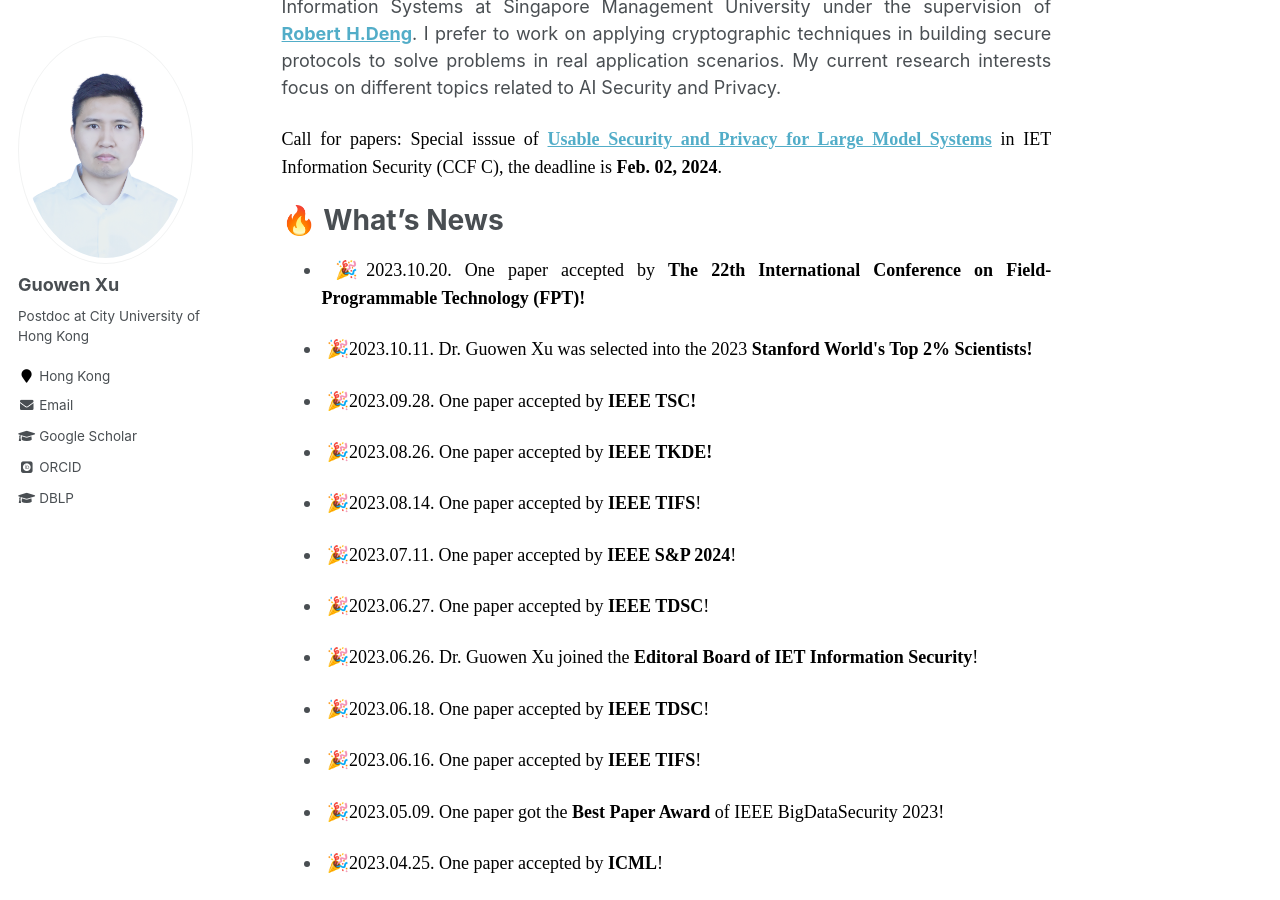
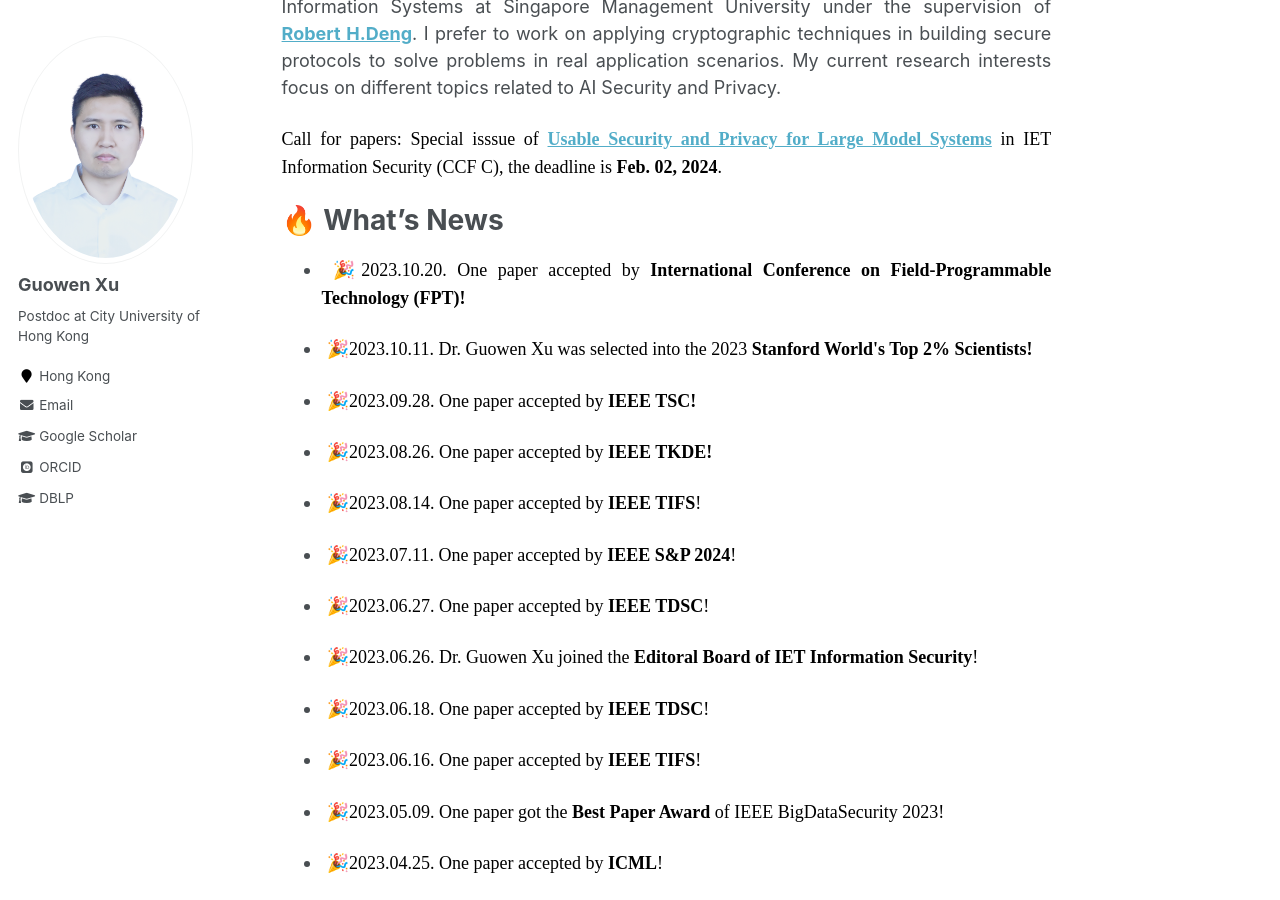
Before and after one commit to Guowen-xu/guowen-xu.github.io, a Jekyll site: the page built from _pages/about.md, in a window 1280 px wide and 900 px high, scrolled down 302 px. Built offline with Jekyll 4.4.1, drawn with Linux system fonts in a browser that asks for light colours; some web fonts are replaced.

Commit message:
Update about.md

```diff
--- a/_pages/about.md
+++ b/_pages/about.md
@@ -15,7 +15,7 @@ redirect_from:
 
   🔥 What's News
 ======
-- <p align="justify"> &nbsp;🎉<font face="Times New Roman" color=black size=4>2023.10.20. One paper accepted by <b> The 22th International Conference on Field-Programmable Technology (FPT)!</b></font></p>
+- <p align="justify"> &nbsp;🎉<font face="Times New Roman" color=black size=4>2023.10.20. One paper accepted by <b> International Conference on Field-Programmable Technology (FPT)!</b></font></p>
 - <p align="justify"> &nbsp;🎉<font face="Times New Roman" color=black size=4>2023.10.11. Dr. Guowen Xu was selected into the 2023 <b>Stanford World's Top 2% Scientists!</b></font></p>
 - <p align="justify"> &nbsp;🎉<font face="Times New Roman" color=black size=4>2023.09.28. One paper accepted by <b>IEEE TSC!</b></font></p>
 - <p align="justify"> &nbsp;🎉<font face="Times New Roman" color=black size=4>2023.08.26. One paper accepted by <b>IEEE TKDE!</b></font></p>
```
